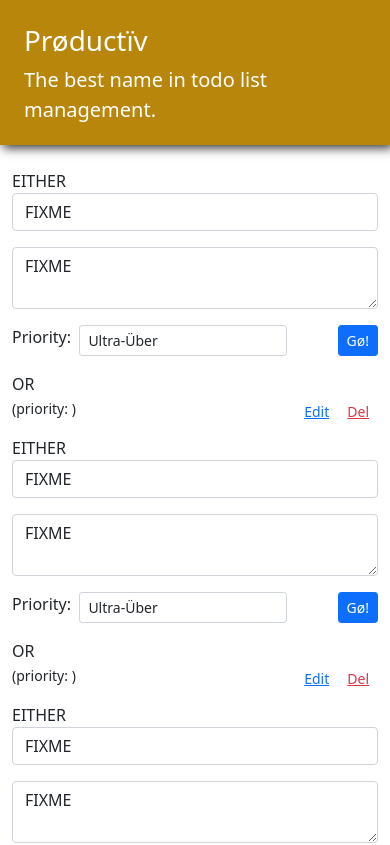
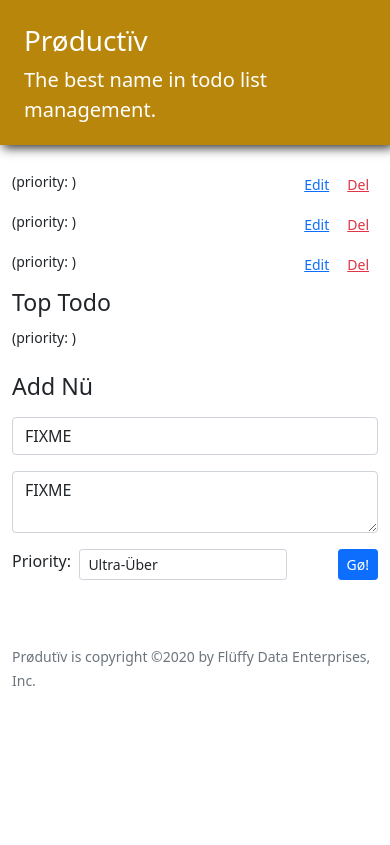
Before and after one commit to jhellst/react-productiv, a React (Create React App) app: page / in a window 390 px wide. Shown: the top 845 px of the page. Built offline with nearby package versions, Linux system fonts and the light colour scheme; the HTML template or start-up script is replaced by a standard one.

Commit message:
started working on functionality to show/not show edit form in EditableTodo

```diff
--- a/src/EditableTodo.js
+++ b/src/EditableTodo.js
@@ -12,12 +12,19 @@
  * EditableTodoList -> EditableTodo -> { Todo, TodoForm }
  */
 
-function EditableTodo({todo, updateTodo, deleteTodo}) {
-
+function EditableTodo({ todo, updateTodo, deleteTodo }) {
+  /**
+   * TODO: add state to keep track of isEditing or not, toggle true/false in
+   * toggleEdit and directly on component
+   * check if truthy in return statement to render TodoForm
+   */
+  let curElement;
   /** Toggle if this is being edited */
   function toggleEdit(evt) {
     const curTodo = evt.target;
     curTodo.classList.toggle("isEditing");
+    curElement = curTodo;
+    console.log(curTodo);
   }
 
   /** Call remove fn passed to this. */
@@ -27,20 +34,19 @@
 
   /** Edit form saved; toggle isEditing and update in ancestor. */
   function handleSave(formData) {
-    updateTodo();
+    updateTodo(formData);
   }
+
+  console.log("todo", todo);
+  console.log("curElement", curElement);
 
   // {initialFormData, handleSave}
   return (
-      <div className="EditableTodo">
+    <div className="EditableTodo" >
 
-                EITHER
-
-                <TodoForm initialFormData={todo} handleSave={handleSave}/>
-
-                OR
-
-                <div className="mb-3">
+      {curElement?.classList.contains("isEditing") ?
+        <TodoForm initialFormData={todo} handleSave={handleSave} />
+        : <div className="mb-3">
           <div className="float-end text-sm-end">
             <button
               className="EditableTodo-toggle btn-link btn btn-sm"
@@ -54,7 +60,7 @@
             </button>
           </div>
           <Todo />
-                </div>
+        </div>}
 
     </div>
   );
--- a/src/EditableTodoList.js
+++ b/src/EditableTodoList.js
@@ -11,14 +11,17 @@
  * TodoApp -> EditableTodoList -> [ EditableTodo, ... ]
  */
 
-function EditableTodoList() {
+function EditableTodoList({ todos, update, remove }) {
   return (
-      <div>
-        {/*   FIXME  */}
-        <EditableTodo />
-        <EditableTodo />
-        <EditableTodo />
-      </div>
+    <div>
+      {/*   FIXME  */}
+      {todos.map(todo =>
+        <EditableTodo
+          todo={todo}
+          updateTodo={update}
+          deleteTodo={remove}
+        />)}
+    </div>
   );
 }
 
--- a/src/TodoApp.js
+++ b/src/TodoApp.js
@@ -16,7 +16,7 @@
  * App -> TodoApp -> { TodoForm, EditableTodoList }
  */
 
-function TodoApp({ initialTodos=[] }) {
+function TodoApp({ initialTodos = [] }) {
   const [todos, setTodos] = useState(initialTodos);
 
   /** add a new todo to list */
@@ -40,7 +40,7 @@
 
         <div className="col-md-6">
           {todos.length > 0 ?
-            <EditableTodoList /> :
+            <EditableTodoList todos={todos} updateTodo={update} deleteTodo={remove} /> :
             <span className="text-muted">You have no todos.</span>
           }
         </div>
```
Lines whose indentation alone changed are shown as unchanged.
